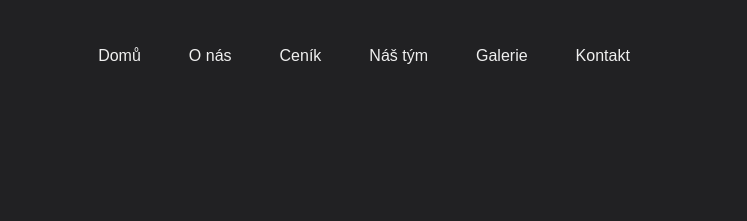
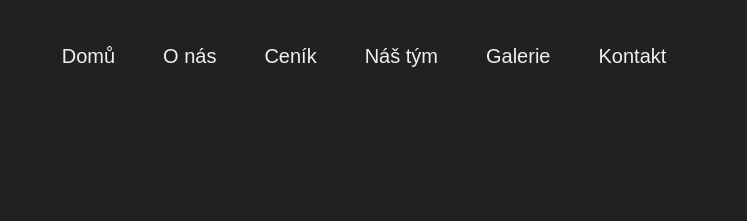
Before and after one commit to petrovcikovadiana/Indigo, a website: page docs/index.html in a window 1280 px wide. Shown: the top 221 px of the page, 276-1023 px from the left. Drawn offline with nearby package versions, Linux system fonts and the light colour scheme.

Commit message:
menu items padding

```diff
--- a/docs/index.html
+++ b/docs/index.html
@@ -133,44 +133,44 @@
             class="md:flex md:h-16 items-center w-full justify-start md:justify-center md:absolute z-10 pt-32 md:pt-14 hidden ">
             <ul class="flex flex-col md:flex-row md:space-x-4 items-center  w-full md:w-auto md:px-0 px-2">
                 <li
-                    class="flex flex-row items-center w-full md:w-auto md:px-0 px-5 hover:bg-lightBlack hover:rounded-full hover:text-background transition-colors duration-300 md:hover:bg-transparent md:hover:text-textWhite">
+                    class="flex flex-row items-center w-full md:w-auto md:px-0 px-10 hover:bg-lightBlack hover:rounded-full hover:text-background transition-colors duration-300 md:hover:bg-transparent md:hover:text-textWhite">
                     <img src="./img/home.svg" class="md:hidden w-5" />
-                    <a href="#home" class="block py-2 px-4 w-full md:w-auto text-textWhite">
+                    <a href="#home" class="block py-3 px-4 w-full text-xl md:w-auto text-textWhite">
                         Domů
                     </a>
                 </li>
                 <li
-                    class="flex flex-row items-center w-full md:w-auto md:px-0 px-5 hover:bg-lightBlack hover:rounded-full hover:text-background transition-colors duration-300 md:hover:bg-transparent md:hover:text-textWhite">
+                    class="flex flex-row items-center w-full md:w-auto md:px-0 px-10 hover:bg-lightBlack hover:rounded-full hover:text-background transition-colors duration-300 md:hover:bg-transparent md:hover:text-textWhite">
                     <img src="./img/scissors.svg" class="md:hidden w-5" />
-                    <a href="#about" class="block py-2 px-4 w-full md:w-auto text-textWhite">
+                    <a href="#about" class="block py-3 px-4 w-full md:w-auto text-xl text-textWhite">
                         O nás
                     </a>
                 </li>
                 <li
-                    class="flex flex-row items-center w-full md:w-auto md:px-0 px-5 hover:bg-lightBlack hover:rounded-full hover:text-background transition-colors duration-300 md:hover:bg-transparent md:hover:text-textWhite">
+                    class="flex flex-row items-center w-full md:w-auto md:px-0 px-10 hover:bg-lightBlack hover:rounded-full hover:text-background transition-colors duration-300 md:hover:bg-transparent md:hover:text-textWhite">
                     <img src="./img/price.svg" class="md:hidden w-5" />
-                    <a href="#pricing" class="block py-2 px-4 w-full md:w-auto text-textWhite">
+                    <a href="#pricing" class="block py-3 px-4 w-full text-xl md:w-auto text-textWhite">
                         Ceník
                     </a>
                 </li>
                 <li
-                    class="flex flex-row items-center w-full md:w-auto md:px-0 px-5 hover:bg-lightBlack hover:rounded-full hover:text-background transition-colors duration-300 md:hover:bg-transparent md:hover:text-textWhite">
+                    class="flex flex-row items-center w-full md:w-auto md:px-0 px-10 hover:bg-lightBlack hover:rounded-full hover:text-background transition-colors duration-300 md:hover:bg-transparent md:hover:text-textWhite">
                     <img src="./img/team.svg" class="md:hidden w-5" />
-                    <a href="#team" class="block py-2 px-4 w-full md:w-auto text-textWhite">
+                    <a href="#team" class="block py-3 px-4 w-full md:w-auto text-xl text-textWhite">
                         Náš tým
                     </a>
                 </li>
                 <li
-                    class="flex flex-row items-center w-full md:w-auto md:px-0 px-5 hover:bg-lightBlack hover:rounded-full hover:text-background transition-colors duration-300 md:hover:bg-transparent md:hover:text-textWhite">
+                    class="flex flex-row items-center w-full md:w-auto md:px-0 px-10 hover:bg-lightBlack hover:rounded-full hover:text-background transition-colors duration-300 md:hover:bg-transparent md:hover:text-textWhite">
                     <img src="./img/image.svg" class="md:hidden w-5" />
-                    <a href="#gallery" class="block py-2 px-4 w-full md:w-auto text-textWhite">
+                    <a href="#gallery" class="block py-3 px-4 w-full md:w-auto text-xl text-textWhite">
                         Galerie
                     </a>
                 </li>
                 <li
-                    class="flex flex-row items-center w-full md:w-auto md:px-0 px-5 hover:bg-lightBlack hover:rounded-full hover:text-background transition-colors duration-300 md:hover:bg-transparent md:hover:text-textWhite">
+                    class="flex flex-row items-center w-full md:w-auto md:px-0 px-10 hover:bg-lightBlack hover:rounded-full hover:text-background transition-colors duration-300 md:hover:bg-transparent md:hover:text-textWhite">
                     <img src="./img/tel.svg" class="md:hidden w-5" />
-                    <a href="#contact" class="block py-2 px-4 w-full md:w-auto text-textWhite">
+                    <a href="#contact" class="block py-3 px-4 w-full md:w-auto text-xl text-textWhite">
                         Kontakt
                     </a>
                 </li>
@@ -182,7 +182,7 @@
         <!-- hero start -->
         <section id="home"
             class="min-h-[68vh] lg:min-h-[60vh] flex items-center md:pt-32 mb-10 overflow-y-hidden pt-16 ">
-            <div class="md:container mx-auto flex flex-row md:px-44 md:gap-32">
+            <div class="md:container mx-auto flex flex-row md:px-44 2xl:px-56 md:gap-32">
                 <!-- left container -->
                 <div class="flex flex-col gap-y-8 md:gap-x-12 md:pt-24">
                     <!-- introduction text -->
@@ -425,10 +425,11 @@
                             <img id="employee-photo" src="./img/antonio.jpg" alt="face"
                                 class="rounded-full object-cover h-44 w-44 md:h-52 md:w-52" />
                         </div>
-                        <div class="flex flex-col w-full md:w-2/3 justify-center text-goldenYellow max-w-xs"
+                        <div class="flex flex-col w-full md:w-2/3 items-center md:items-start text-goldenYellow max-w-xs"
                             style="height: 200px;">
-                            <h3 id="employee-name" class="pb-2">Jan Novotný</h3>
-                            <p id="employee-description" class="text-md text-textWhite justify-center pb-2">
+                            <h3 id="employee-name" class="pb-2 mx-auto lg:mx-0 ">Jan Novotný</h3>
+                            <p id="employee-description"
+                                class="text-md text-textWhite justify-center pb-2 md:text-start text-center">
                                 Jan se holičství věnuje více než 10 let a specializuje se na klasické pánské účesy a
                                 precizní úpravu vousů.
                                 Jeho pozornost k detailu a cit pro styl dělají z každého střihu jedinečný zážitek.
@@ -454,7 +455,7 @@
 
     <!-- gallery start -->
     <section id="gallery">
-        <div class="flex items-center justify-center min-h-screen bg-lightBlack">
+        <div class="flex items-center justify-center min-h-[70vh] bg-lightBlack">
 
             <div class="bg-lightBlack p-6 m-3 space-y-6 md:p-16">
                 <!-- title -->
```
Also changed, not shown: docs/style.css.
